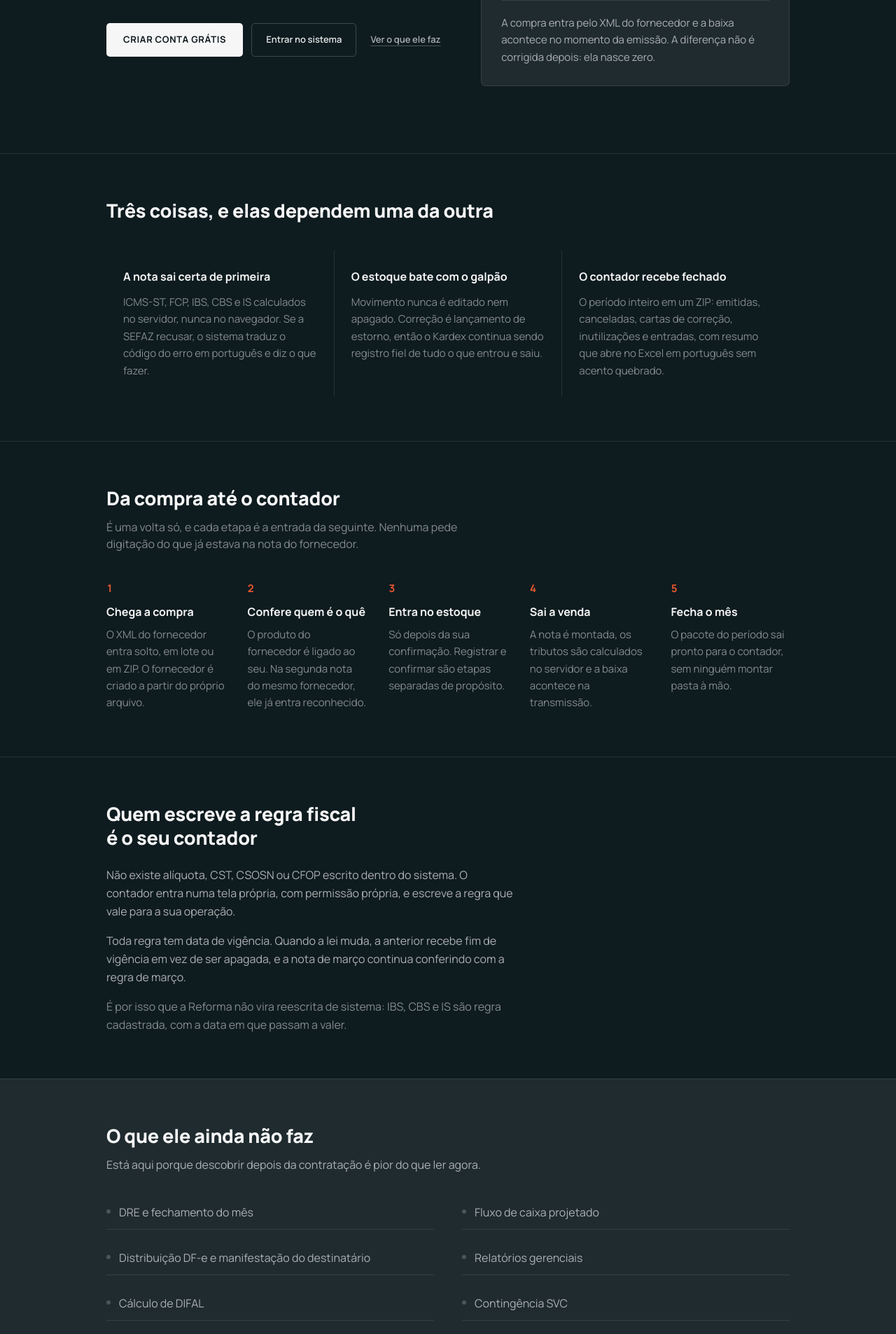
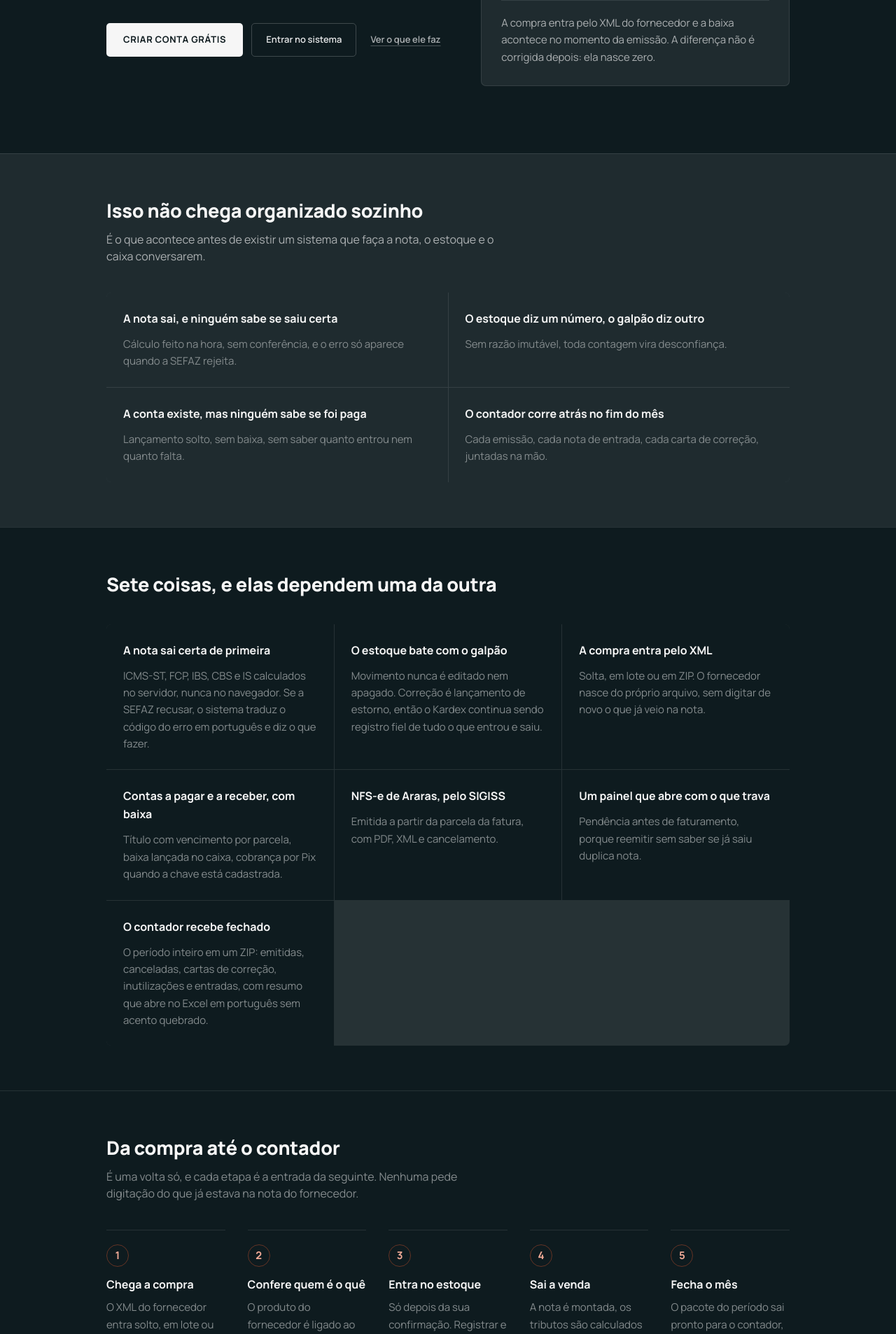
Before and after one commit to marcelooAndrade/venda-redonda, a Laravel app: template resources/views/apresentacao.blade.php in a window 1280 px wide. Shown: the part 447-2353 px from the top of the page at 70% size. Run offline with Laravel 12, Linux system fonts and the light colour scheme; the template is opened without the code that fills it: most values are stand-ins (such as "Sample title", 1, 10 or a date in 2020); style sheets or scripts are compiled from the project's sources; some libraries are stand-ins or nearby versions.

Commit message:
Apresentação: seção de dores antes da solução, recursos de 3 para 7 cartões
Nomeia a dor antes de mostrar a saída, no molde da referência importada.
Os 7 cartões de recursos passam a citar NFS-e e contas a pagar e a receber,
que a versão anterior não mencionava. A âncora do herói segue a seção
renomeada de o-que-faz para recursos.

Co-Authored-By: Claude Sonnet 5 <noreply@anthropic.com>

```diff
--- a/resources/views/apresentacao.blade.php
+++ b/resources/views/apresentacao.blade.php
@@ -104,7 +104,7 @@
                        class="inline-flex min-h-12 items-center rounded-md border border-white/20 px-5 text-[13px] font-semibold text-graphite-100 transition-colors hover:bg-white/5 focus-visible:outline focus-visible:outline-2 focus-visible:outline-offset-2 focus-visible:outline-primary-600">
                         Entrar no sistema
                     </a>
-                    <a href="#o-que-faz"
+                    <a href="#recursos"
                        class="inline-flex min-h-12 items-center px-2 text-[13px] font-semibold text-graphite-300 underline decoration-graphite-600 underline-offset-4 transition-colors hover:text-graphite-50 focus-visible:outline focus-visible:outline-2 focus-visible:outline-offset-2 focus-visible:outline-primary-600">
                         Ver o que ele faz
                     </a>
@@ -151,17 +151,48 @@
         </div>
     </section>
 
-    {{-- ------------------------------------------------------- o que faz --}}
-    <section id="o-que-faz" class="border-t border-white/10">
+    {{-- ------------------------------------------------------------ dores --}}
+    <section data-revelar class="border-t border-white/10 bg-graphite-800">
         <div class="mx-auto max-w-5xl px-6 py-16">
             <h2 class="font-display text-2xl font-extrabold tracking-[-0.01em] text-graphite-50">
-                Três coisas, e elas dependem uma da outra
+                Isso não chega organizado sozinho
+            </h2>
+            <p class="mt-3 max-w-[58ch] text-graphite-300">
+                É o que acontece antes de existir um sistema que faça a nota, o
+                estoque e o caixa conversarem.
+            </p>
+
+            <div class="mt-10 grid gap-px overflow-hidden rounded-lg bg-white/10 sm:grid-cols-2">
+                @foreach ([
+                    ['A nota sai, e ninguém sabe se saiu certa', 'Cálculo feito na hora, sem conferência, e o erro só aparece quando a SEFAZ rejeita.'],
+                    ['O estoque diz um número, o galpão diz outro', 'Sem razão imutável, toda contagem vira desconfiança.'],
+                    ['A conta existe, mas ninguém sabe se foi paga', 'Lançamento solto, sem baixa, sem saber quanto entrou nem quanto falta.'],
+                    ['O contador corre atrás no fim do mês', 'Cada emissão, cada nota de entrada, cada carta de correção, juntadas na mão.'],
+                ] as [$titulo, $texto])
+                    <div class="bg-graphite-800 p-6">
+                        <h3 class="font-display text-base font-bold text-graphite-50">{{ $titulo }}</h3>
+                        <p class="mt-3 text-sm leading-relaxed text-graphite-400">{{ $texto }}</p>
+                    </div>
+                @endforeach
+            </div>
+        </div>
+    </section>
+
+    {{-- --------------------------------------------------------- recursos --}}
+    <section id="recursos" data-revelar class="border-t border-white/10">
+        <div class="mx-auto max-w-5xl px-6 py-16">
+            <h2 class="font-display text-2xl font-extrabold tracking-[-0.01em] text-graphite-50">
+                Sete coisas, e elas dependem uma da outra
             </h2>
 
-            <div class="mt-10 grid gap-px overflow-hidden rounded-lg bg-white/10 sm:grid-cols-3">
+            <div class="mt-10 grid gap-px overflow-hidden rounded-lg bg-white/10 sm:grid-cols-2 lg:grid-cols-3">
                 @foreach ([
                     ['A nota sai certa de primeira', 'ICMS-ST, FCP, IBS, CBS e IS calculados no servidor, nunca no navegador. Se a SEFAZ recusar, o sistema traduz o código do erro em português e diz o que fazer.'],
                     ['O estoque bate com o galpão', 'Movimento nunca é editado nem apagado. Correção é lançamento de estorno, então o Kardex continua sendo registro fiel de tudo o que entrou e saiu.'],
+                    ['A compra entra pelo XML', 'Solta, em lote ou em ZIP. O fornecedor nasce do próprio arquivo, sem digitar de novo o que já veio na nota.'],
+                    ['Contas a pagar e a receber, com baixa', 'Título com vencimento por parcela, baixa lançada no caixa, cobrança por Pix quando a chave está cadastrada.'],
+                    ['NFS-e de Araras, pelo SIGISS', 'Emitida a partir da parcela da fatura, com PDF, XML e cancelamento.'],
+                    ['Um painel que abre com o que trava', 'Pendência antes de faturamento, porque reemitir sem saber se já saiu duplica nota.'],
                     ['O contador recebe fechado', 'O período inteiro em um ZIP: emitidas, canceladas, cartas de correção, inutilizações e entradas, com resumo que abre no Excel em português sem acento quebrado.'],
                 ] as [$titulo, $texto])
                     <div class="bg-graphite-900 p-6">
@@ -192,9 +223,11 @@
                     ['Sai a venda', 'A nota é montada, os tributos são calculados no servidor e a baixa acontece na transmissão.'],
                     ['Fecha o mês', 'O pacote do período sai pronto para o contador, sem ninguém montar pasta à mão.'],
                 ] as $i => [$titulo, $texto])
-                    <li class="min-w-0">
-                        <span class="num block text-sm font-bold text-primary-600">{{ $i + 1 }}</span>
-                        <h3 class="mt-2 font-display text-base font-bold text-graphite-50">{{ $titulo }}</h3>
+                    <li class="min-w-0 border-t border-white/10 pt-5">
+                        <span class="num inline-flex size-8 items-center justify-center rounded-full border border-primary-600/40 text-sm font-bold text-primary-500">
+                            {{ $i + 1 }}
+                        </span>
+                        <h3 class="mt-3 font-display text-base font-bold text-graphite-50">{{ $titulo }}</h3>
                         <p class="mt-2 text-sm leading-relaxed text-graphite-400">{{ $texto }}</p>
                     </li>
                 @endforeach
```
Also changed, not shown: tests/Feature/ApresentacaoTest.php (+26 -0 lines).
